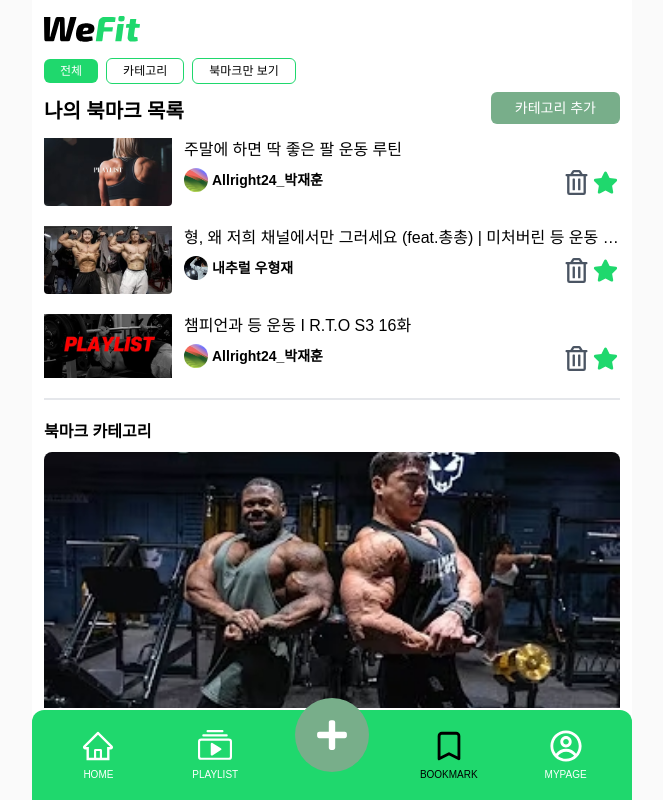
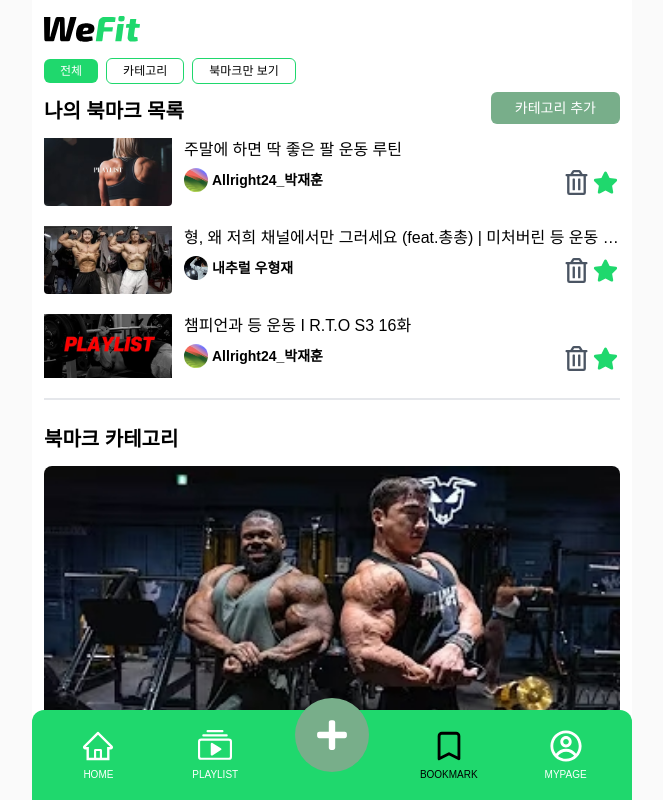
Before and after one commit to park-chan-hui/toy-project3-team2-wefit, a React (Vite) app: page /bookmark/category in a window 1280 px wide. Shown: the top 800 px of the page, without its empty margins (308-971 px from the left). Built offline with nearby package versions, Linux system fonts and the light colour scheme; sample sign-in values are in the browser's storage.

Commit message:
refactor: 북마크 카테고리 overflow 제거

```diff
--- a/src/components/bookmark/BookmarkCategoryList.tsx
+++ b/src/components/bookmark/BookmarkCategoryList.tsx
@@ -5,7 +5,7 @@ const BookmarkCategoryList = () => {
   return (
     <>
       {mockBookmark.map(bookmark => (
-        <div key={bookmark.bookmark_id} className="mb-7">
+        <div key={bookmark.bookmark_id} className="mb-2">
           <figure className="relative mb-3 aspect-video h-[80%] w-full overflow-hidden rounded-lg">
             <img
               src={bookmark.thumbnail}
--- a/src/pages/bookmark/BookmarkCategoryPage.tsx
+++ b/src/pages/bookmark/BookmarkCategoryPage.tsx
@@ -31,8 +31,8 @@ const BookmarkCategoryPage = () => {
         ))}
       </div>
       <hr className="border-gray my-3 border"></hr>
-      <p className="text-base font-bold">북마크 카테고리</p>
-      <div className="flex h-[32vh] w-full flex-col gap-1 overflow-y-auto">
+      <p className="my-1 text-large font-bold text-black">북마크 카테고리</p>
+      <div className="flex w-full flex-col gap-1 overflow-y-auto">
         <BookmarkCategoryList />
       </div>
     </main>
```
